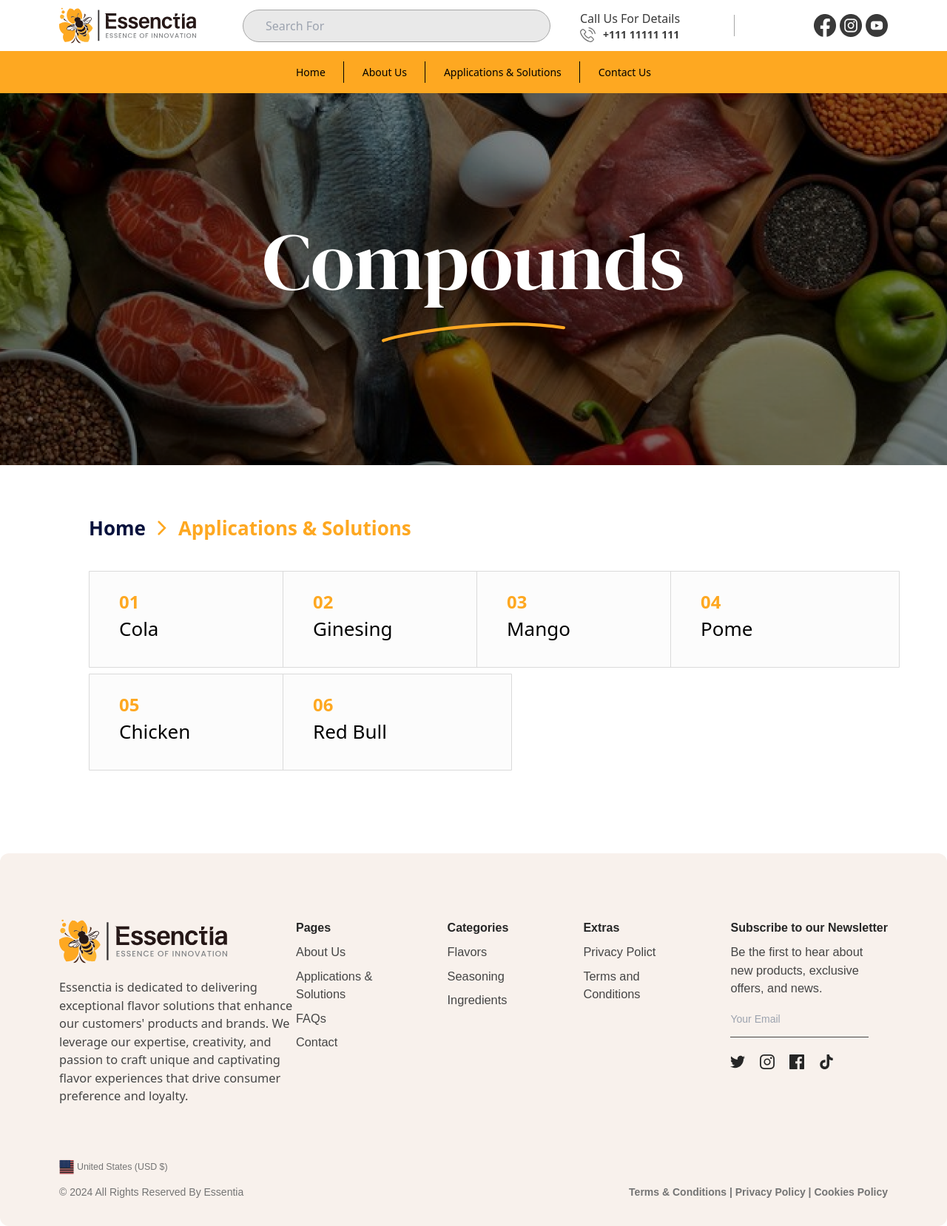
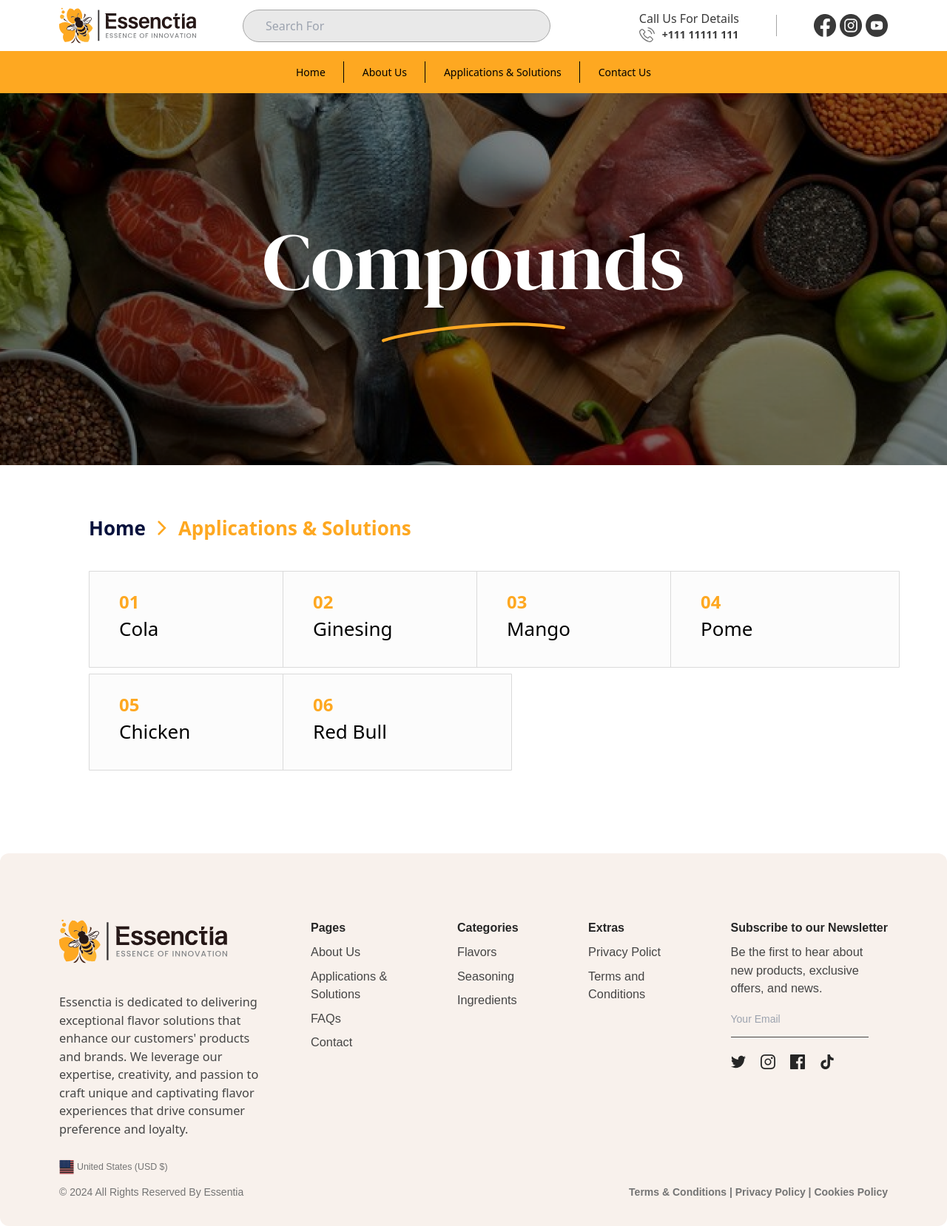
Before and after one commit to hussainn23/Essenctia-2.0, a React (Vite) app: page /componds in a window 1280 px wide. Shown: the whole page at 74% size. Built offline with nearby package versions, Linux system fonts and the light colour scheme.

Commit message:
Make navbar responsive

```diff
--- a/src/components/Bar.jsx
+++ b/src/components/Bar.jsx
@@ -11,7 +11,7 @@
   return (
     <div>
       <div
-        className={`2xl:w-[938px] h-[76px] flex justify-between items-center ${margin} flex-shrink-0 bg-[#fff] cursor-pointer`}
+        className={` h-[76px] w-full  flex justify-between items-center ${margin} flex-shrink-0 bg-[#fff] cursor-pointer`}
         onClick={toggleAnswer}
       >
         <h3 className="text-[#06113C] font-lexend-deca text-[16px] md:text-[20px]  font-bold leading-[26px] pl-10">
@@ -22,7 +22,7 @@
         </div>
       </div>
       {isOpen && (
-        <div className="bg-[#F8F8F8] p-5 2xl:w-[938px] text-[#454545] text-[17px] font-lexend-deca leading-[25.5px] mb-5">
+        <div className="bg-[#F8F8F8] p-5 w-full text-[#454545] text-[17px] font-lexend-deca leading-[25.5px] mb-5">
           {answer}
         </div>
       )}
--- a/src/components/Footer.jsx
+++ b/src/components/Footer.jsx
@@ -10,8 +10,8 @@
 const Footer = () => {
   return (
     <footer className="bg-[#F8F1EC] xl:h-[504px] flex flex-col justify-between flex-shrink-0 rounded-[12px] px-[30px] 2xl:px-[120px] xl:px-[80px] lg:px-[50px]  pt-[89px]">
-      <div class=" flex flex-col lg:flex lg:flex-row justify-between ">
-        <div class="flex pb-14 lg:pb-0 2xl:w-[481px] xl:w-[400px] lg:w-[300px] flex-col items-start gap-[20px]">
+      <div class=" flex flex-col lg:flex lg:flex-row justify-between  ">
+        <div class="flex pb-14 lg:pb-0 2xl:w-[481px] xl:w-[400px] lg:w-[300px] flex-col items-start  pr-[30px] gap-[40px] ">
           <img
             src={logo}
             alt="logo"
@@ -24,7 +24,7 @@
             flavor experiences that drive consumer preference and loyalty.
           </span>
         </div>
-        <div class="flex flex-wrap lg:flex-none 2xl:w-[1021px] xl:w-[800px] lg:w-[600px] justify-between gap-[40px]">
+        <div class="flex flex-wrap lg:flex-none 2xl:w-[1021px] xl:w-[800px] lg:w-[600px] justify-between gap-[40px] pl-[20px]">
           <div class="flex flex-col items-start gap-[8px] self-stretch">
             <span class="text-[#262626] font-bold text-[16px] leading-normal font-dm-sans">
               Pages
--- a/src/components/Navbar.jsx
+++ b/src/components/Navbar.jsx
@@ -32,8 +32,8 @@
 
   return (
     <header>
-      <div className="bg-[#fff] w-full flex flex-col md:flex md:flex-row justify-between items-center 2xl:px-[120px] md:gap-5 lg:gap-10  xl:px-[80px] lg:px-[50px] px-[30px]  py-[10px]">
-        <Link to="/" className="flex w-1/2 ">
+      <div className="bg-[#fff] w-full flex-end flex flex-col md:flex md:flex-row justify-between items-center 2xl:px-[120px] md:gap-5 lg:gap-10  xl:px-[80px] lg:px-[50px] px-[30px]  py-[10px]">
+        <Link to="/" className="flex w-1/2">
           <div className="py-5 md:py-0">
             <img
               src={logo}
@@ -42,7 +42,7 @@
             />
           </div>
         </Link>
-        <div className=" w-full flex">
+        <div className=" w-full flex ">
           <input
             type="text"
             name=""
@@ -68,8 +68,8 @@
       <path stroke-linecap="round" stroke-linejoin="round" stroke-width="2" d="M11 17a6 6 0 100-12 6 6 0 000 12zm0 0l6 6" />
     </svg>   */}
 
-        <div className="flex w-full flex-end justify-center gap-5 lg:gap-[50px]  items-center mb-5 md:mb-0">
-          <div className="md:w-1/2 ">
+        <div className="flex w-full justify-center md:justify-end gap-5 lg:gap-[50px]   items-center mb-5 md:mb-0 ">
+          <div className=" ">
             <span className="text-[#393939] font-poppins xl:text-base font-normal 2xl:leading-[28px] md:text-[13px] 2xl:tracking-[3px]  capitalize">
               Call us for details
             </span>
@@ -81,7 +81,7 @@
             </div>
           </div>
           <span className="w-[1px] h-[29px] bg-[#A6A6A6]"></span>
-          <div className="flex justify-end gap-1 md:w-1/2">
+          <div className="flex justify-end gap-1 ">
             <Link
               to="https://www.facebook.com/essenctia"
               target="_blank"
@@ -106,7 +106,7 @@
           </div>
         </div>
       </div>
-      <nav className="bg-[#FEA821] flex h-[57px] 2xl:px-[600px] xl:px-[400px] lg:px-[200px] md:px-[100px] 2xl:py-[16px] justify-between items-center flex-shrink-0">
+      <nav className="bg-[#FEA821] flex h-[57px] 2xl:px-[500px] xl:px-[400px] lg:px-[200px] md:px-[100px] 2xl:py-[16px] justify-between items-center flex-shrink-0">
         <div className="flex md:hidden items-center  ">
           <button
             onClick={toggleMenu}
--- a/src/components/Sections/Faq.jsx
+++ b/src/components/Sections/Faq.jsx
@@ -25,7 +25,7 @@
   return (
     <div ref={ref}>
       <div className="flex flex-col gap-[100px] lg:flex lg:flex-row justify-between pt-28 lg:gap-[30px] pb-[90px]">
-        <div>
+        <div className="w-full">
           <motion.p
             initial={{ opacity: 0, y: -100 }}
             animate={isInView ? { opacity: 1, y: 0 } : { opacity: 0, y: -100 }}
@@ -63,6 +63,7 @@
           initial={{ opacity: 0, y: 200 }}
           animate={isInView ? { opacity: 1, y: 0 } : { opacity: 0, y: 100 }}
           transition={{ duration: 1 }}
+          className="w-full"
         >
           <Bar
             text={"Lorem ipsum dolor sit amet, consectetur adipiscing elit."}
```
